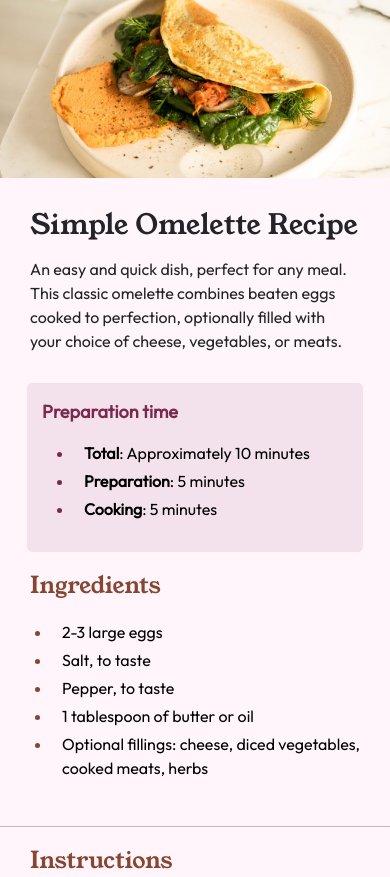
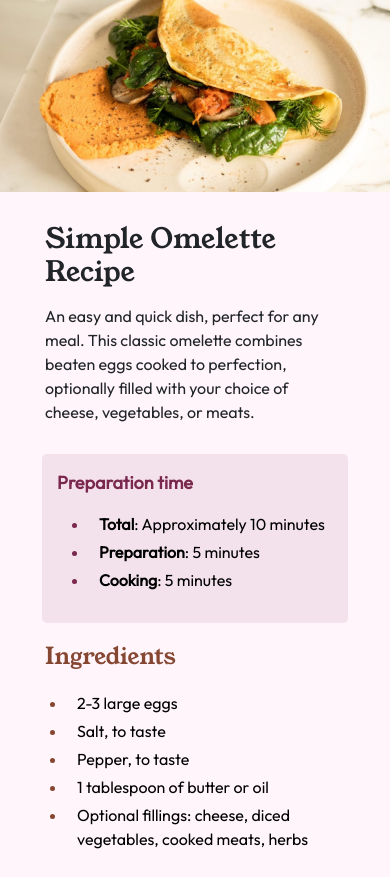
Before and after one commit to Jedyokey/Recipe-Page-Design-Preview, a plain HTML site: page index.html in a window 390 px wide. Shown: the top 877 px of the page. Drawn offline with nearby package versions, Linux system fonts and the light colour scheme.

Commit message:
Update style.css

```diff
--- a/CSS/style.css
+++ b/CSS/style.css
@@ -147,12 +147,16 @@ body {
     }
     .flex-container {
         width: 100%;
-        padding: 0;
+        padding-left: 15px;
+        padding-right: 15px;
         border-radius: 0;
     }
     .flex-item, .preparation, .ingredients,
     .instructions, .nutrition {
         padding: 1.875rem; /* 30px*/
+    }
+    .img-bg {
+        margin: -30px -30px 0 -30px;
     }
     .demo-img {
         border-radius: 0;
```
